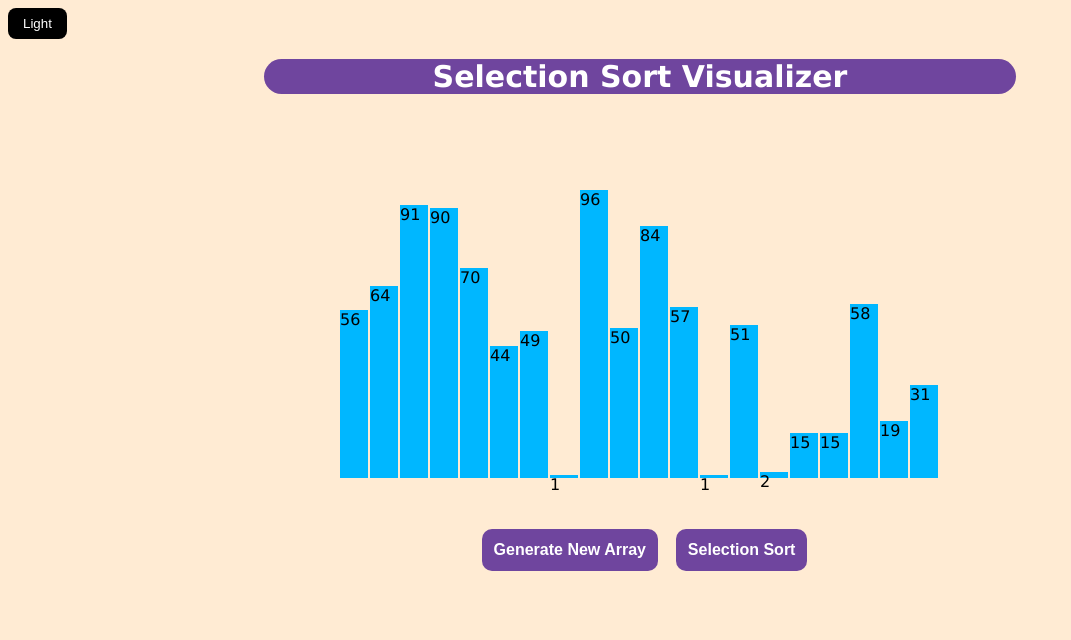
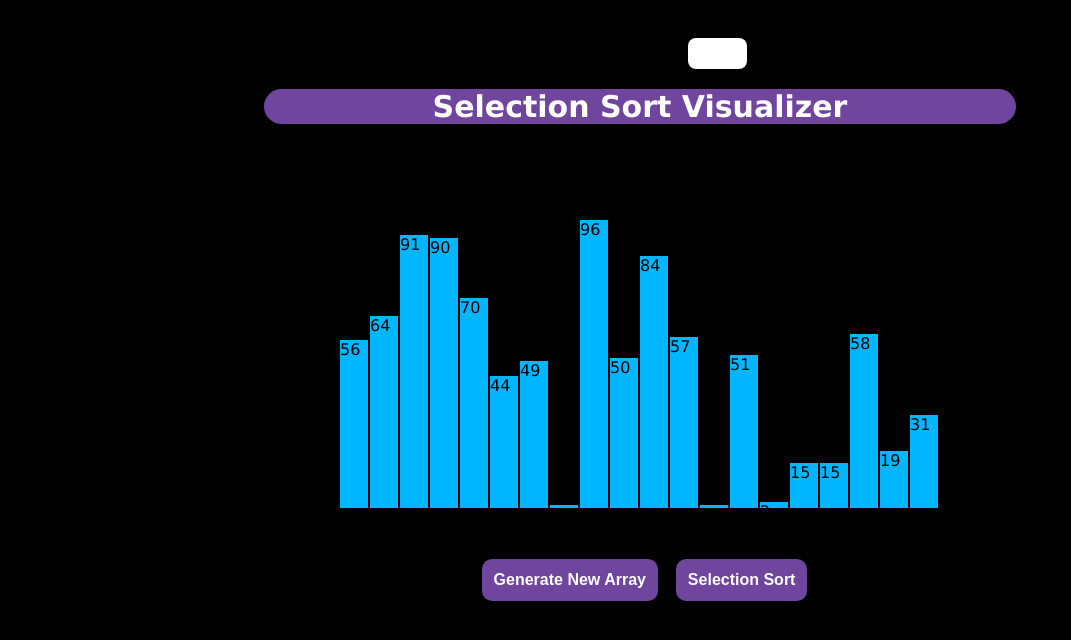
Before and after one commit to msubhojit58/Sorting-Visualizer, a plain HTML site: page index.html in a window 1280 px wide. Both pictures are taken after a click on the button "Light". Shown: the whole page, without its empty margins (0-1071 px from the left). Drawn offline with Linux system fonts and the light colour scheme.

Commit message:
new changes

```diff
--- a/index.css
+++ b/index.css
@@ -53,6 +53,7 @@ body {
   margin-left: 37vw;
   margin-top: 4vw;
   margin-right: 1vw;
+  cursor: pointer;
 }
 
 .btn2 {
@@ -63,6 +64,7 @@ body {
   color: white;
   font-size: 16px;
   border: white;
+  cursor: pointer;
 }
 
 .theme-btn{
@@ -74,5 +76,10 @@ body {
   padding-right: 15px;
   padding-top: 8px;
   padding-bottom: 8px;
+  max-width: fit-content;
+  margin-inline: auto;
+  cursor: pointer;
+  margin-left: 680px;
+  margin-top: 30px;
 
 }
--- a/index.html
+++ b/index.html
@@ -17,7 +17,7 @@
 
 <!-- body -->
 
-<body>
+<body class="body-container">
   <div>
     <button class="theme-btn">Light</button>
     <section class="head">Selection Sort Visualizer</section>
--- a/index.js
+++ b/index.js
@@ -1,4 +1,9 @@
 const container = document.querySelector(".data-container");
+let themeButton = document.getElementsByClassName("theme-btn")[0];
+let mainContainer = document.getElementsByClassName("body-container");
+
+console.log(themeButton);
+console.log(mainContainer);
 
 // function to generate bars
 function generatebars(num = 20) {
@@ -132,3 +137,13 @@ function disable() {
   document.getElementById("Button2").disabled = true;
   document.getElementById("Button2").style.backgroundColor = "#d8b6ff";
 }
+
+//Dynamic toggle button functionality:
+
+themeButton.addEventListener("click", () => {
+  for (let i = 0; i < mainContainer.length; i++){
+    themeButton.style.backgroundColor = "white";
+    mainContainer[i].style.backgroundColor = "black";
+
+  }
+})
```
